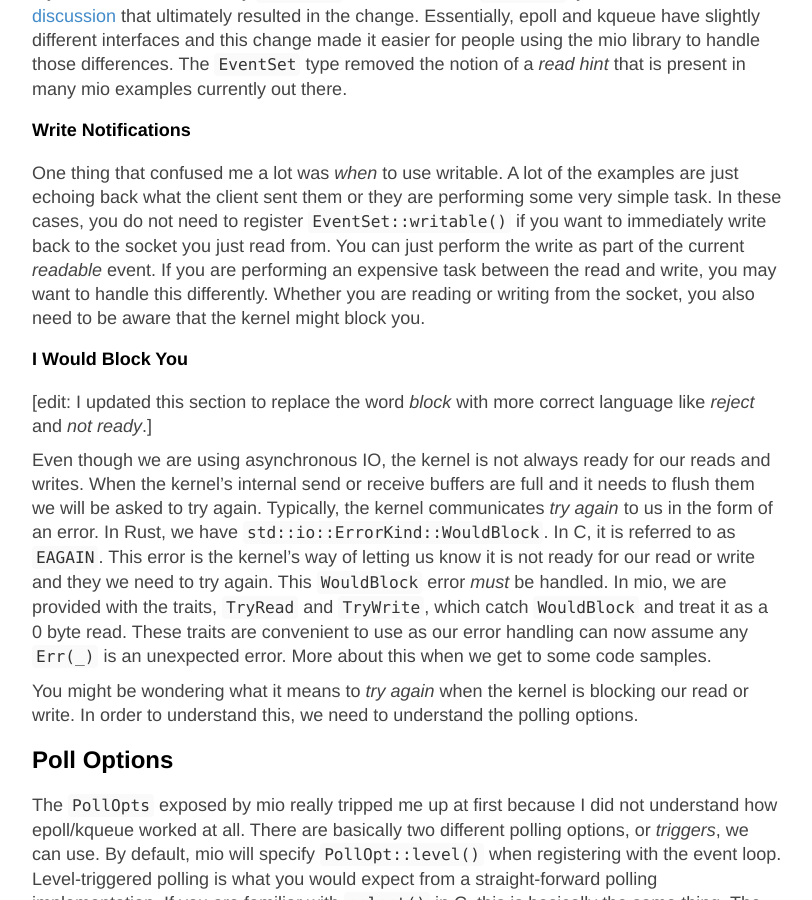
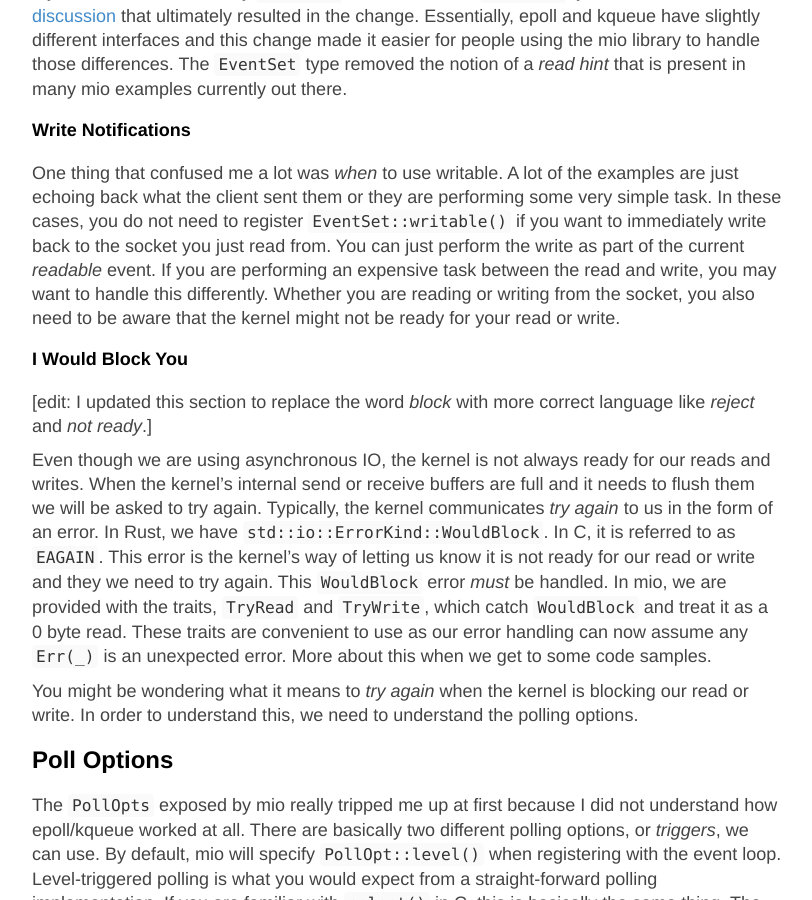
Before and after one commit to hjr3/hjr3.github.io, a Jekyll site: the page built from _posts/2015-07-12-my-basic-understanding-of-mio-and-async-io.md, in a window 1280 px wide and 900 px high, scrolled down 1792 px. Shown: the whole window, without its empty margins (233-1045 px from the left). Built offline with Jekyll 4.4.1, drawn with Linux system fonts in a browser that asks for light colours.

Commit message:
Remove another mention of blocking

```diff
--- a/_posts/2015-07-12-my-basic-understanding-of-mio-and-async-io.md
+++ b/_posts/2015-07-12-my-basic-understanding-of-mio-and-async-io.md
@@ -39,7 +39,7 @@ If you are curious as to why `Interest` was renamed to `EventSet`, you can read
 
 #### Write Notifications
 
-One thing that confused me a lot was _when_ to use writable. A lot of the examples are just echoing back what the client sent them or they are performing some very simple task. In these cases, you do not need to register `EventSet::writable()` if you want to immediately write back to the socket you just read from. You can just perform the write as part of the current _readable_ event. If you are performing an expensive task between the read and write, you may want to handle this differently. Whether you are reading or writing from the socket, you also need to be aware that the kernel might block you.
+One thing that confused me a lot was _when_ to use writable. A lot of the examples are just echoing back what the client sent them or they are performing some very simple task. In these cases, you do not need to register `EventSet::writable()` if you want to immediately write back to the socket you just read from. You can just perform the write as part of the current _readable_ event. If you are performing an expensive task between the read and write, you may want to handle this differently. Whether you are reading or writing from the socket, you also need to be aware that the kernel might not be ready for your read or write.
 
 #### I Would Block You
 
```
